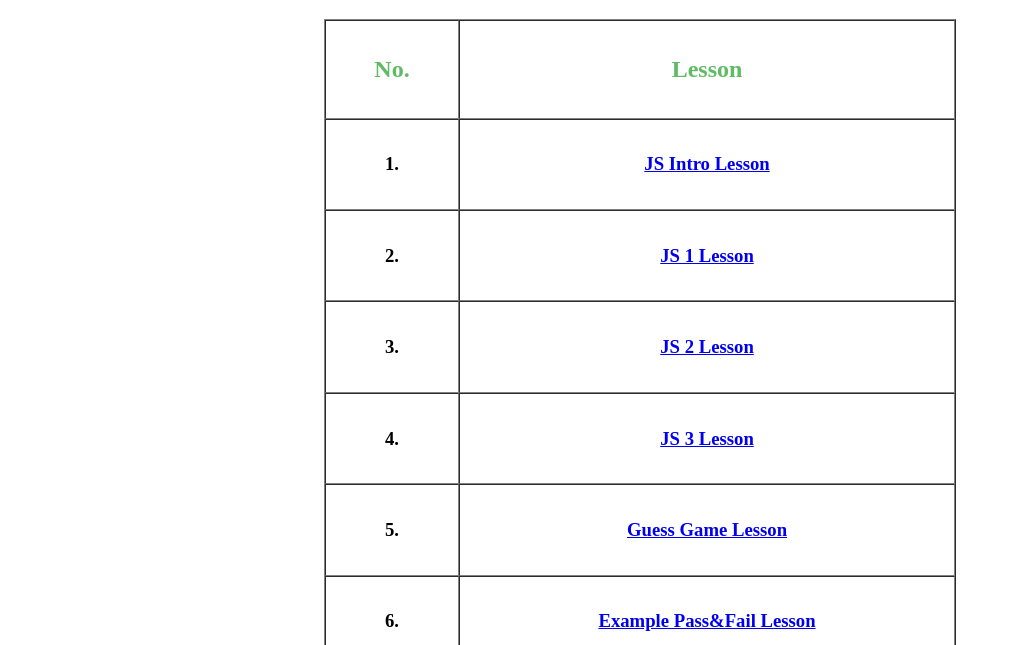
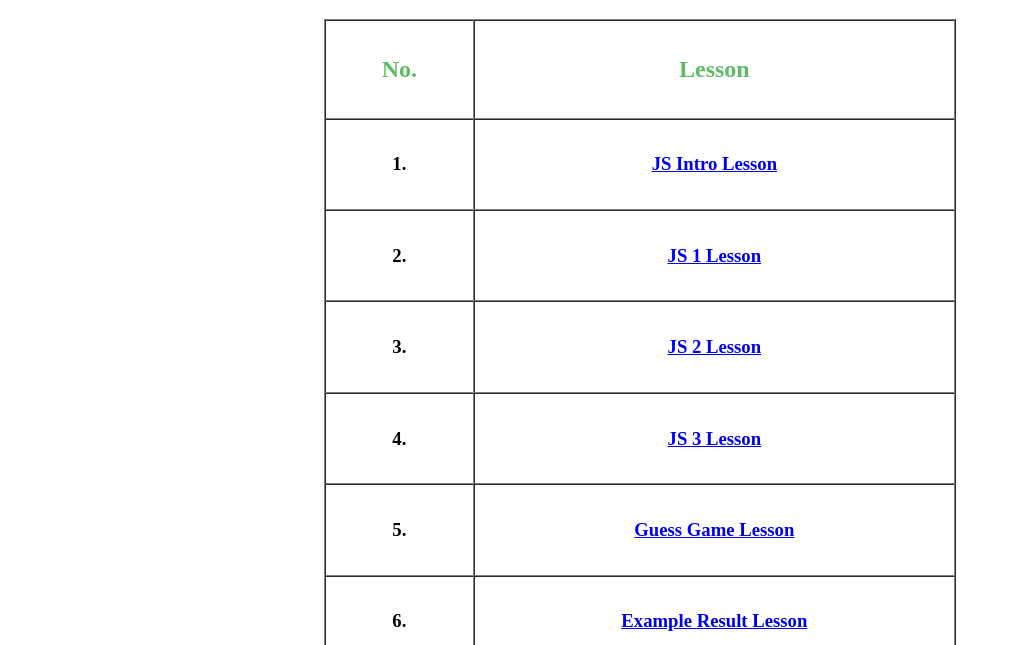
Before and after one commit to nyeineimon/nyeineimon.github.io, a plain HTML site: page JavaScript/javascript_lesson.html in a window 1280 px wide. Shown: the part 155-800 px from the top of the page, without its empty margins (0-1011 px from the left). Drawn offline with Linux system fonts and the light colour scheme.

Commit message:
JavaScript Lesson

```diff
--- a/JavaScript/javascript_lesson.html
+++ b/JavaScript/javascript_lesson.html
@@ -49,7 +49,7 @@
             </tr>
             <tr>
                 <th><h3>6.</h3></th>
-                <th><a href="exampass.html"><h3>Example Pass&Fail Lesson</h3></a></th>
+                <th><a href="exampass.html"><h3>Example Result Lesson</h3></a></th>
             </tr>
             <tr>
                 <th><h3>7.</h3></th>
```
Also changed, not shown: JavaScript/exam_result.html (renamed from JavaScript/exampass.html, +1 -1 lines).
